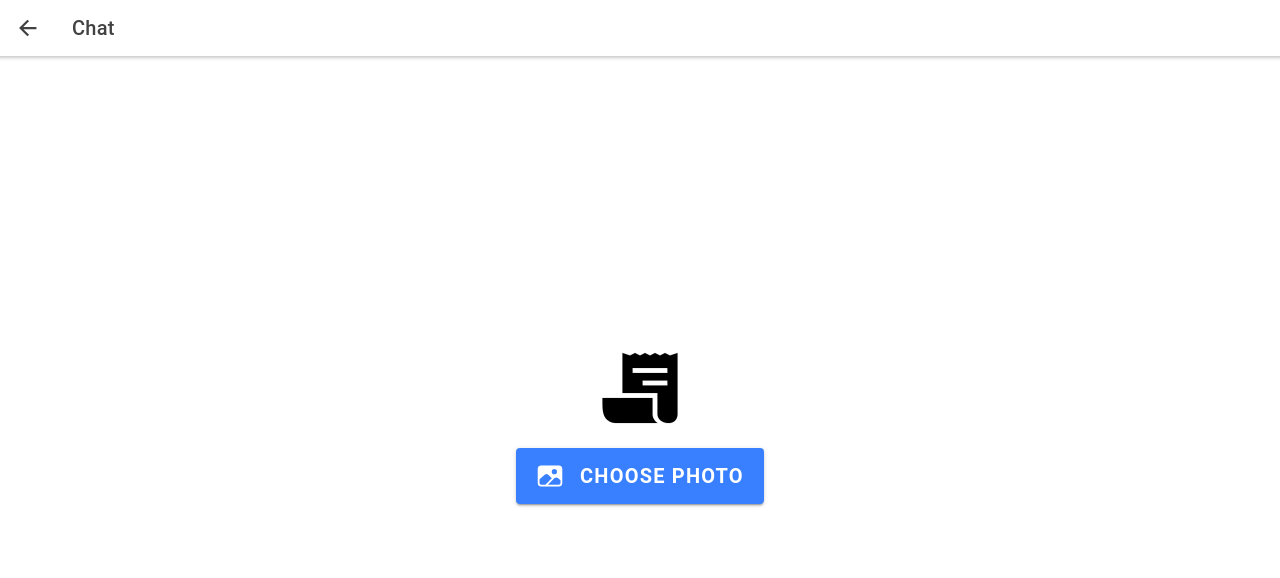
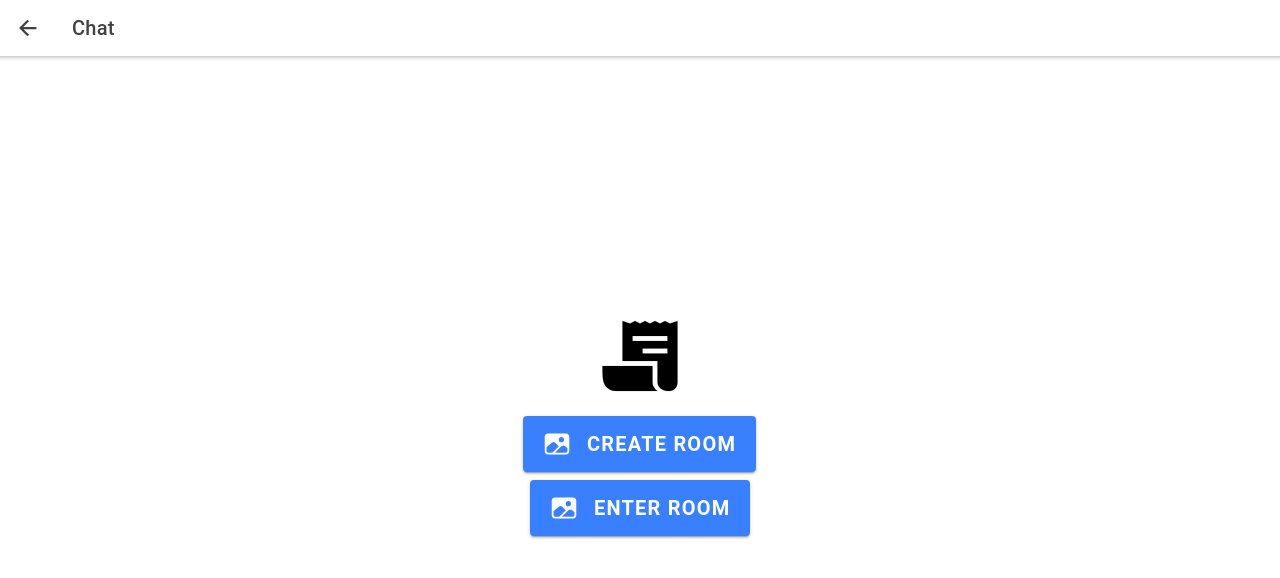
Before and after one commit to snowflake0123/tornedge, a React (Create React App) app in the folder web_client/Tornedge/: page /ChatTop in a window 1280 px wide. Shown: the top 578 px of the page. Built offline with nearby package versions, Linux system fonts and the light colour scheme.

Commit message:
Add 2 buttons(Create Room, Enter Room) in ChatTop Page

```diff
--- a/web_client/Tornedge/src/pages/ChatTop.tsx
+++ b/web_client/Tornedge/src/pages/ChatTop.tsx
@@ -22,12 +22,21 @@ const ChatTop: React.FC<RouteComponentProps> = (props) => {
     }
   }
 
-  const createRandomId = () => {
+  const handleClickCreateRoom = () => {
+    props.history.push('/chatRoom');
+  }
 
+  const handleClickEnterRoom = () => {
+    props.history.push('/chatRoom');
+  }
+
+  const createChatRoomId = () => {
+    // Get ChatRoomID
   }
 
   return (
     <IonPage>
+      {/* Header */}
       <IonHeader>
         <IonToolbar>
           <IonButtons slot="start">
@@ -36,14 +45,24 @@ const ChatTop: React.FC<RouteComponentProps> = (props) => {
           <IonTitle>Chat</IonTitle>
         </IonToolbar>
       </IonHeader>
+
+      {/* Content */}
       <IonContent>
         <div className="centered">
+          {/* Icon */}
           <IonIcon icon={receiptSharp} className="huge-icon ion-margin-bottom"/>
+          {/* Create Room Button */}
           <IonButton size="large" strong={true} onClick={() => {
-
-                                                                  props.history.push('/chatRoom')
-                                                                }}>
-            <IonIcon icon={image} className="ion-margin-end" />Choose Photo
+            props.history.push('/chatRoom')
+          }}>
+            <IonIcon icon={image} className="ion-margin-end" />Create Room
+            <input className="display-none" type="file" ref={inputPhotoRef} accept="image/*" />
+          </IonButton>
+          {/* Enter Room Button */}
+          <IonButton size="large" strong={true} onClick={() => {
+            props.history.push('/chatRoom')
+          }}>
+            <IonIcon icon={image} className="ion-margin-end" />Enter Room
             <input className="display-none" type="file" ref={inputPhotoRef} accept="image/*" />
           </IonButton>
         </div>
```
